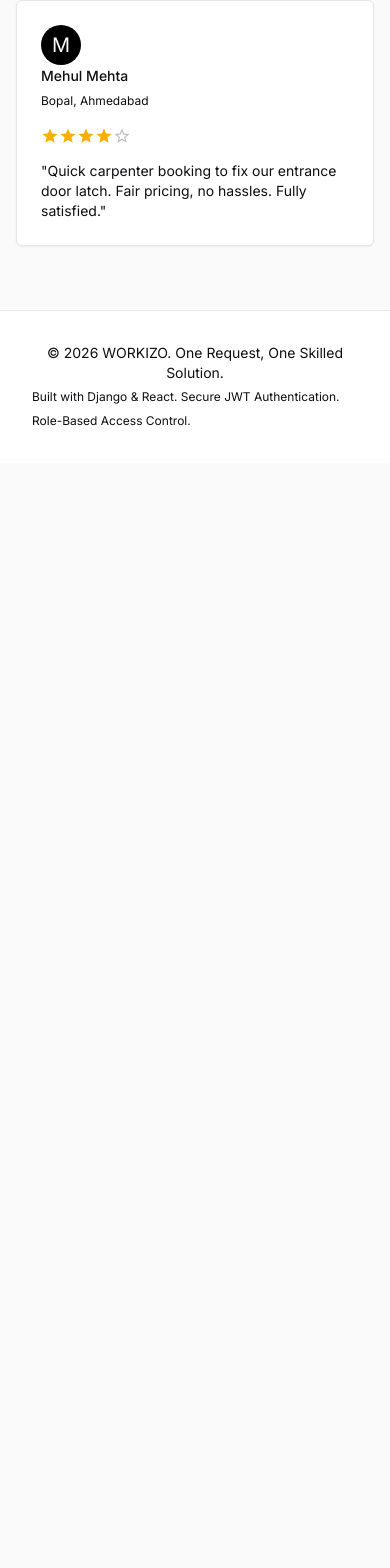
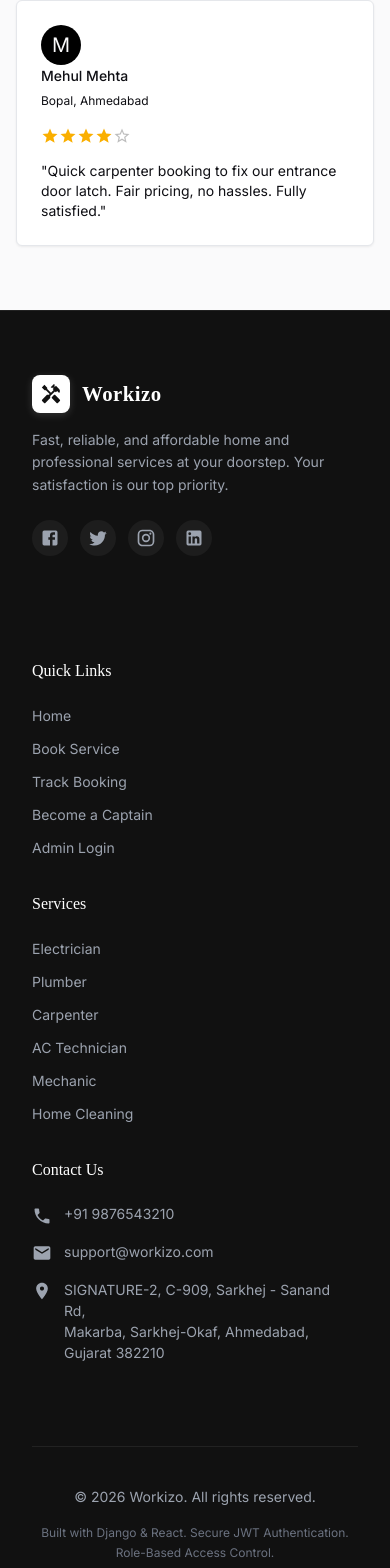
Before and after one commit to VedGoyaniTech/Workizo-A_service_company, a React (Vite) app in the folder frontend/: page / in a window 390 px wide. Shown: the part 4829-6397 px from the top of the page. Before the commit the page ends 5292 px from the top, so only its background shows below. Built offline with nearby package versions, Linux system fonts and the light colour scheme; no server answers.

Commit message:
Update footer styling and layout to be premium, dark-themed, aligned, and responsive

```diff
--- a/frontend/src/layouts/CustomerLayout.jsx
+++ b/frontend/src/layouts/CustomerLayout.jsx
@@ -4,12 +4,19 @@ import { useAuth } from '../context/AuthContext';
 import toast from 'react-hot-toast';
 import {
   AppBar, Toolbar, Typography, Button, Container, Box,
-  Avatar, Menu, MenuItem, IconButton, Tooltip
+  Avatar, Menu, MenuItem, IconButton, Tooltip, Grid, Divider, Link
 } from '@mui/material';
 import HandymanIcon from '@mui/icons-material/Handyman';
 import DashboardIcon from '@mui/icons-material/Dashboard';
 import LogoutIcon from '@mui/icons-material/Logout';
 import PersonIcon from '@mui/icons-material/Person';
+import FacebookIcon from '@mui/icons-material/Facebook';
+import TwitterIcon from '@mui/icons-material/Twitter';
+import InstagramIcon from '@mui/icons-material/Instagram';
+import LinkedInIcon from '@mui/icons-material/LinkedIn';
+import PhoneIcon from '@mui/icons-material/Phone';
+import EmailIcon from '@mui/icons-material/Email';
+import LocationOnIcon from '@mui/icons-material/LocationOn';
 
 const CustomerLayout = () => {
   const { user, logout, isAuthenticated } = useAuth();
@@ -255,22 +262,241 @@ const CustomerLayout = () => {
       <Box
         component="footer"
         sx={{
-          py: 4,
+          py: 8,
           px: 2,
           mt: 'auto',
-          backgroundColor: '#ffffff',
-          borderTop: '1px solid #E5E7EB'
+          backgroundColor: '#111111',
+          color: '#FFFFFF',
+          borderTop: '1px solid #222222'
         }}
       >
-        <Container maxWidth="lg">
-          <Typography variant="body2" color="text.secondary" align="center">
-            {'© '}
-            {new Date().getFullYear()}
-            {' WORKIZO. One Request, One Skilled Solution.'}
-          </Typography>
-          <Typography variant="caption" color="text.disabled" align="center" display="block" sx={{ mt: 1 }}>
-            Built with Django & React. Secure JWT Authentication. Role-Based Access Control.
-          </Typography>
+        <Container maxWidth="xl">
+          <Box
+            sx={{
+              display: 'flex',
+              flexDirection: { xs: 'column', sm: 'row' },
+              justifyContent: 'space-between',
+              alignItems: 'flex-start',
+              gap: { xs: 4, sm: 3, md: 4 },
+              flexWrap: 'wrap'
+            }}
+          >
+            {/* Column 1: Brand Info & Socials */}
+            <Box sx={{ flex: '1 1 250px', minWidth: '220px', maxWidth: '300px' }}>
+              <Box sx={{ display: 'flex', alignItems: 'center', gap: 1.5, mb: 2 }}>
+                <Box
+                  sx={{
+                    width: 38,
+                    height: 38,
+                    bgcolor: '#ffffff',
+                    borderRadius: '8px',
+                    display: 'flex',
+                    alignItems: 'center',
+                    justifyContent: 'center',
+                    boxShadow: '0 2px 8px rgba(255, 255, 255, 0.15)'
+                  }}
+                >
+                  <HandymanIcon sx={{ color: '#111111', fontSize: 22 }} />
+                </Box>
+                <Typography
+                  variant="h6"
+                  noWrap
+                  sx={{
+                    fontFamily: 'Outfit',
+                    fontWeight: 900,
+                    letterSpacing: '.03rem',
+                    color: '#ffffff',
+                    fontSize: '1.3rem'
+                  }}
+                >
+                  Workizo
+                </Typography>
+              </Box>
+              <Typography variant="body2" sx={{ color: '#9CA3AF', mb: 3, lineHeight: 1.6 }}>
+                Fast, reliable, and affordable home and professional services at your doorstep. Your satisfaction is our top priority.
+              </Typography>
+              <Box sx={{ display: 'flex', gap: 1.5 }}>
+                {[
+                  { icon: <FacebookIcon sx={{ fontSize: 20 }} />, url: 'https://facebook.com' },
+                  { icon: <TwitterIcon sx={{ fontSize: 20 }} />, url: 'https://twitter.com' },
+                  { icon: <InstagramIcon sx={{ fontSize: 20 }} />, url: 'https://instagram.com' },
+                  { icon: <LinkedInIcon sx={{ fontSize: 20 }} />, url: 'https://linkedin.com' }
+                ].map((social, idx) => (
+                  <IconButton
+                    key={idx}
+                    component="a"
+                    href={social.url}
+                    target="_blank"
+                    rel="noopener noreferrer"
+                    sx={{
+                      color: '#9CA3AF',
+                      bgcolor: 'rgba(255, 255, 255, 0.05)',
+                      '&:hover': {
+                        color: '#ffffff',
+                        bgcolor: 'rgba(255, 255, 255, 0.15)',
+                        transform: 'translateY(-2px)'
+                      },
+                      transition: 'all 0.2s ease-in-out',
+                      width: 36,
+                      height: 36
+                    }}
+                  >
+                    {social.icon}
+                  </IconButton>
+                ))}
+              </Box>
+            </Box>
+
+            {/* Column 2: Quick Links */}
+            <Box sx={{ flex: '1 1 150px', minWidth: '150px', maxWidth: '200px' }}>
+              <Typography variant="subtitle1" fontWeight="bold" sx={{ color: '#ffffff', mb: 2.5, fontFamily: 'Outfit' }}>
+                Quick Links
+              </Typography>
+              <Box sx={{ display: 'flex', flexDirection: 'column', gap: 1.5 }}>
+                {[
+                  { text: 'Home', path: '/' },
+                  { text: 'Book Service', path: '/customer/book', action: () => {
+                      if (isAuthenticated) {
+                        navigate('/customer/book');
+                      } else {
+                        toast.error('Please log in first to book a service');
+                        localStorage.setItem('redirect_after_login', '/customer/book');
+                        navigate('/customer/login');
+                      }
+                    }
+                  },
+                  { text: 'Track Booking', path: '/track' },
+                  { text: 'Become a Captain', path: '/captain/login' },
+                  { text: 'Admin Login', path: '/admin/login' }
+                ].map((link, idx) => (
+                  <Link
+                    key={idx}
+                    component="button"
+                    onClick={() => {
+                      if (link.action) {
+                        link.action();
+                      } else {
+                        navigate(link.path);
+                      }
+                    }}
+                    underline="none"
+                    sx={{
+                      color: '#9CA3AF',
+                      textAlign: 'left',
+                      fontSize: '0.875rem',
+                      '&:hover': {
+                        color: '#ffffff',
+                      },
+                      transition: 'color 0.2s ease-in-out',
+                      cursor: 'pointer',
+                      background: 'none',
+                      border: 'none',
+                      p: 0,
+                      fontFamily: 'inherit'
+                    }}
+                  >
+                    {link.text}
+                  </Link>
+                ))}
+              </Box>
+            </Box>
+
+            {/* Column 3: Services */}
+            <Box sx={{ flex: '1 1 150px', minWidth: '150px', maxWidth: '200px' }}>
+              <Typography variant="subtitle1" fontWeight="bold" sx={{ color: '#ffffff', mb: 2.5, fontFamily: 'Outfit' }}>
+                Services
+              </Typography>
+              <Box sx={{ display: 'flex', flexDirection: 'column', gap: 1.5 }}>
+                {[
+                  'Electrician',
+                  'Plumber',
+                  'Carpenter',
+                  'AC Technician',
+                  'Mechanic',
+                  'Home Cleaning'
+                ].map((service, idx) => (
+                  <Link
+                    key={idx}
+                    component="button"
+                    onClick={() => {
+                      if (isAuthenticated) {
+                        navigate('/customer/book');
+                      } else {
+                        toast.error('Please log in first to book a service');
+                        localStorage.setItem('redirect_after_login', '/customer/book');
+                        navigate('/customer/login');
+                      }
+                    }}
+                    underline="none"
+                    sx={{
+                      color: '#9CA3AF',
+                      textAlign: 'left',
+                      fontSize: '0.875rem',
+                      '&:hover': {
+                        color: '#ffffff',
+                      },
+                      transition: 'color 0.2s ease-in-out',
+                      cursor: 'pointer',
+                      background: 'none',
+                      border: 'none',
+                      p: 0,
+                      fontFamily: 'inherit'
+                    }}
+                  >
+                    {service}
+                  </Link>
+                ))}
+              </Box>
+            </Box>
+
+            {/* Column 4: Contact Us */}
+            <Box sx={{ flex: '1 1 250px', minWidth: '220px', maxWidth: '300px' }}>
+              <Typography variant="subtitle1" fontWeight="bold" sx={{ color: '#ffffff', mb: 2.5, fontFamily: 'Outfit' }}>
+                Contact Us
+              </Typography>
+              <Box sx={{ display: 'flex', flexDirection: 'column', gap: 2 }}>
+                <Box sx={{ display: 'flex', gap: 1.5, alignItems: 'flex-start' }}>
+                  <PhoneIcon sx={{ color: '#9CA3AF', fontSize: 20, mt: 0.2 }} />
+                  <Typography variant="body2" sx={{ color: '#9CA3AF' }}>
+                    +91 9876543210
+                  </Typography>
+                </Box>
+                <Box sx={{ display: 'flex', gap: 1.5, alignItems: 'flex-start' }}>
+                  <EmailIcon sx={{ color: '#9CA3AF', fontSize: 20, mt: 0.2 }} />
+                  <Typography variant="body2" sx={{ color: '#9CA3AF', wordBreak: 'break-all' }}>
+                    support@workizo.com
+                  </Typography>
+                </Box>
+                <Box sx={{ display: 'flex', gap: 1.5, alignItems: 'flex-start' }}>
+                  <LocationOnIcon sx={{ color: '#9CA3AF', fontSize: 20, mt: 0.2 }} />
+                  <Typography variant="body2" sx={{ color: '#9CA3AF', lineHeight: 1.5, whiteSpace: 'normal', wordBreak: 'break-word' }}>
+                    SIGNATURE-2, C-909, Sarkhej - Sanand Rd,<br />
+                    Makarba, Sarkhej-Okaf, Ahmedabad,<br />
+                    Gujarat 382210
+                  </Typography>
+                </Box>
+              </Box>
+            </Box>
+          </Box>
+
+          <Divider sx={{ my: 5, borderColor: '#222222' }} />
+
+          <Box
+            sx={{
+              display: 'flex',
+              flexDirection: { xs: 'column', sm: 'row' },
+              justifyContent: 'space-between',
+              alignItems: 'center',
+              gap: 2
+            }}
+          >
+            <Typography variant="body2" sx={{ color: '#9CA3AF' }}>
+              © {new Date().getFullYear()} Workizo. All rights reserved.
+            </Typography>
+            <Typography variant="caption" sx={{ color: '#6B7280', textAlign: { xs: 'center', sm: 'right' } }}>
+              Built with Django & React. Secure JWT Authentication. Role-Based Access Control.
+            </Typography>
+          </Box>
         </Container>
       </Box>
     </Box>
```
